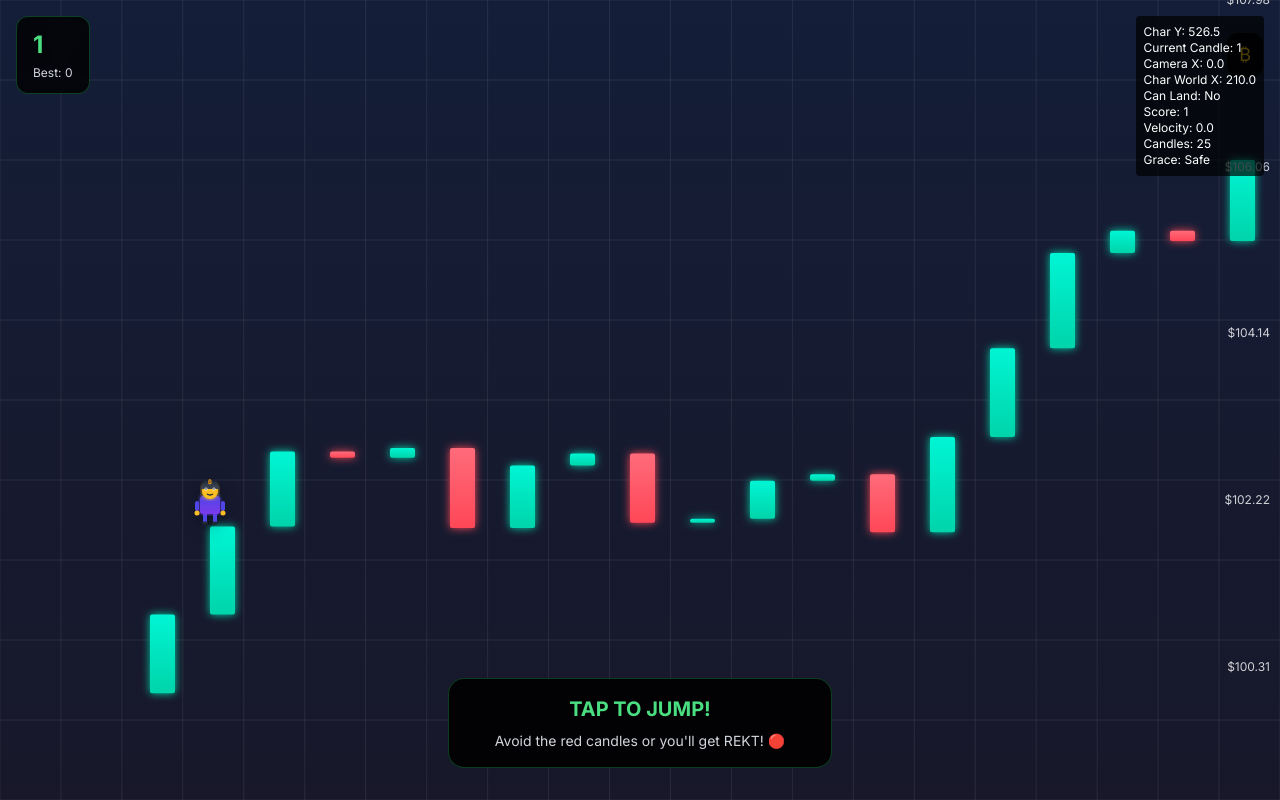
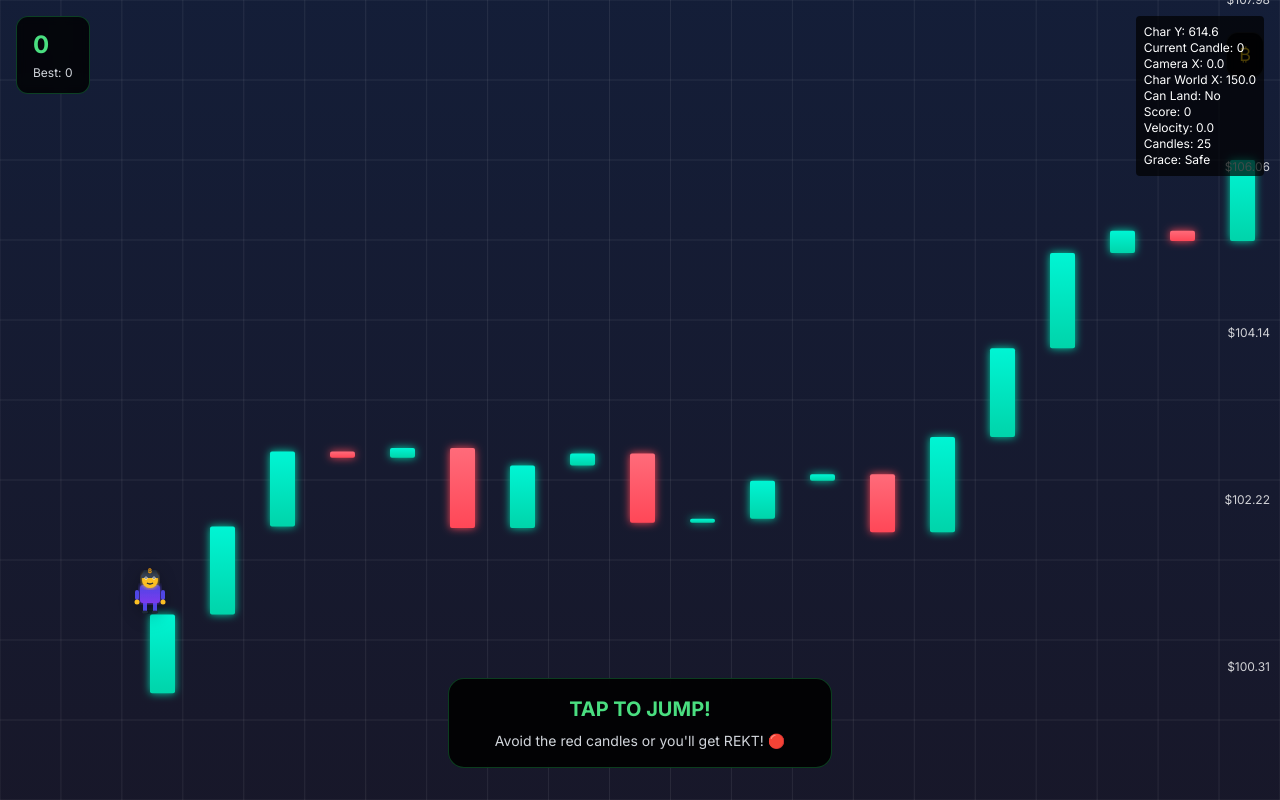
Before and after one commit to Abhyudday/Mini-App-Game-for-JustJeet, a Next.js app: page / in a window 1280 px wide. Both pictures are taken after a click on the button "PLAY GAME". Built offline with nearby package versions, Linux system fonts and the light colour scheme.

Commit message:
update app.tsx

```diff
--- a/components/Game.tsx
+++ b/components/Game.tsx
@@ -43,7 +43,7 @@ const Game: React.FC = () => {
     currentCandleIndex: 0,
     cameraX: 0, // Camera starts at 0
     canLand: false,
-    redCandleGraceTime: 800, // 800ms grace period
+    redCandleGraceTime: 500, // 500ms grace period (0.5 seconds)
     lastRedCandleContact: 0,
   });
 
@@ -69,7 +69,21 @@ const Game: React.FC = () => {
   // Handle candle data from chart
   const handleCandleData = useCallback((candles: any[]) => {
     candlesRef.current = candles;
-  }, []);
+
+    // Fix initial character position when candles are first loaded
+    if (candles.length > 0 && gameState.state === 'playing' && gameState.currentCandleIndex === 0) {
+      const firstCandle = candles[0];
+      if (firstCandle && firstCandle.topY !== undefined) {
+        setGameState(prev => ({
+          ...prev,
+          characterPosition: {
+            x: firstCandle.x,
+            y: firstCandle.topY // Place character exactly on first candle
+          }
+        }));
+      }
+    }
+  }, [gameState.state, gameState.currentCandleIndex]);
 
   // Jump function
   const jump = useCallback(() => {
@@ -235,19 +249,30 @@ const Game: React.FC = () => {
                   };
                 }
                               } else {
-                  // Landed on red candle - start grace period
+                  // Landed on red candle - handle grace period
                   const currentTime = Date.now();
-                  const isInGracePeriod = (currentTime - prev.lastRedCandleContact) < prev.redCandleGraceTime;
 
-                  if (prev.lastRedCandleContact === 0 || !isInGracePeriod) {
-                    // First contact with red candle or grace period expired - start/restart grace period
+                  if (prev.lastRedCandleContact === 0) {
+                    // First contact with red candle - start grace period
                     return {
                       ...prev,
-                      characterPosition: { x: constrainedCharacterX, y: newY },
-                      characterVelocity: newVelocity,
+                      characterPosition: { x: constrainedCharacterX, y: candleBodyTopY },
+                      characterVelocity: 0,
                       cameraX: newCameraX,
                       lastRedCandleContact: currentTime, // Mark the start of grace period
-                      canLand: newCanLand,
+                      canLand: false,
+                    };
+                  } else {
+                    // Check if grace period has expired
+                    const timeSinceRedContact = currentTime - prev.lastRedCandleContact;
+                    if (timeSinceRedContact >= prev.redCandleGraceTime) {
+                      // Grace period expired - game over immediately
+                      return {
+                        ...prev,
+                        isDead: true,
+                        characterVelocity: 0,
+                        characterPosition: { x: constrainedCharacterX, y: candleBodyTopY },
+                        cameraX: newCameraX,
                       };
                     } else {
                       // Still in grace period - allow character to stay on red candle
@@ -263,6 +288,7 @@ const Game: React.FC = () => {
                 }
             }
           }
+        }
 
         // Ground collision (fallback if not landed on candle)
         if (!landedOnCandle && newY >= GROUND_Y) {
@@ -270,19 +296,7 @@ const Game: React.FC = () => {
           newVelocity = 0;
         }
 
-        // Check if grace period has expired while on red candle
-        const currentTime = Date.now();
-        if (prev.lastRedCandleContact > 0 && !prev.isDead && !prev.isJumping) {
-          const timeSinceRedContact = currentTime - prev.lastRedCandleContact;
-          if (timeSinceRedContact >= prev.redCandleGraceTime) {
-            // Grace period expired - game over
-          return {
-            ...prev,
-            isDead: true,
-            characterVelocity: 0,
-          };
-        }
-        }
+        // Grace period check is now handled in the red candle collision logic above
 
         // Additional safety check - if character is floating with no velocity, snap to ground or nearest candle
         if (!landedOnCandle && Math.abs(newVelocity) < 0.1 && newY < GROUND_Y - 10) {
@@ -373,7 +387,7 @@ const Game: React.FC = () => {
       currentCandleIndex: 0, // Start at first candle
       cameraX: 0,
       canLand: false,
-      redCandleGraceTime: 800, // Reset grace period
+      redCandleGraceTime: 500, // Reset grace period (0.5 seconds)
       lastRedCandleContact: 0,
     }));
 
@@ -494,7 +508,7 @@ const Game: React.FC = () => {
           <div>Candles: {candlesRef.current.length}</div>
           <div className={gameState.lastRedCandleContact > 0 ? 'text-red-400' : ''}>
             Grace: {gameState.lastRedCandleContact > 0 ?
-              Math.max(0, gameState.redCandleGraceTime - (Date.now() - gameState.lastRedCandleContact)).toFixed(0) + 'ms' :
+              Math.max(0, gameState.redCandleGraceTime - (Date.now() - gameState.lastRedCandleContact)).toFixed(0) + 'ms (0.5s total)' :
               'Safe'}
           </div>
         </div>
```
Lines whose indentation alone changed are shown as unchanged.
